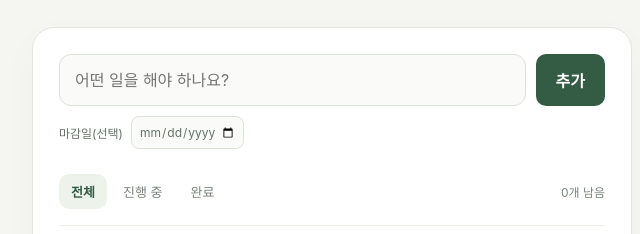
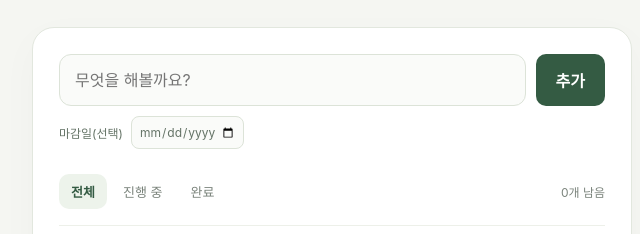
Before and after one commit to didzl/todo-appByCodex, a plain HTML site: page index.html in a window 1280 px wide. Shown: the part 211-445 px from the top of the page, 308-948 px from the left. Drawn offline with Linux system fonts and the light colour scheme.

Commit message:
Update task input placeholder

```diff
--- a/index.html
+++ b/index.html
@@ -102,7 +102,7 @@
     </header>
     <section class="card" aria-label="할 일 관리">
       <form id="form">
-        <input id="task" type="text" aria-label="새 할 일" placeholder="어떤 일을 해야 하나요?" maxlength="300" autocomplete="off" required>
+        <input id="task" type="text" aria-label="새 할 일" placeholder="무엇을 해볼까요?" maxlength="300" autocomplete="off" required>
         <button class="add" type="submit">추가</button>
         <div class="due-field new-due"><label for="due-date">마감일(선택)</label><input id="due-date" type="date" min="0001-01-01" max="9999-12-31"></div>
       </form>
```
